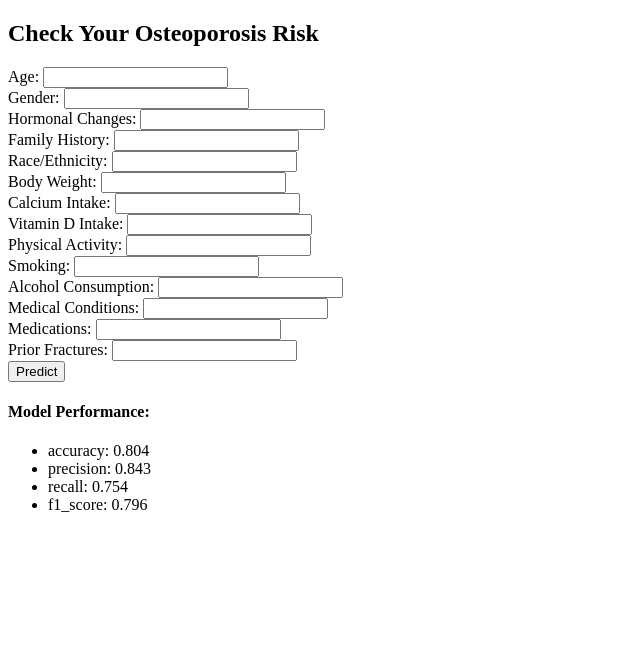
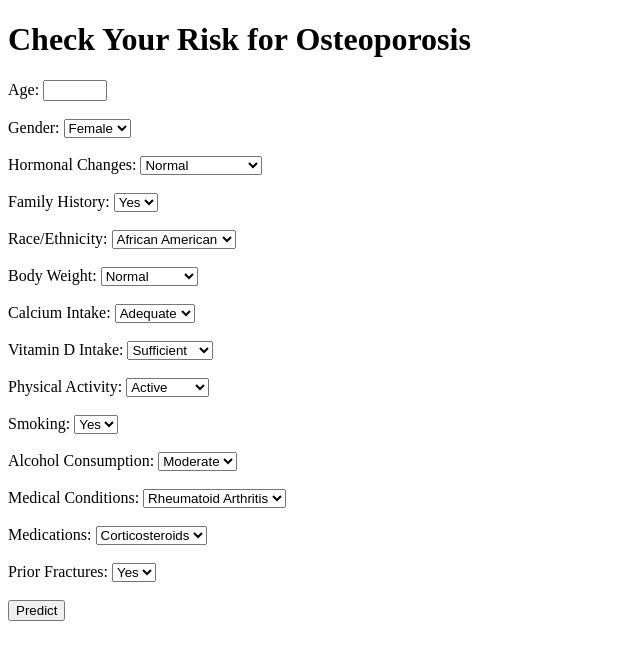
Before and after one commit to AjTayade/OSTEOPOROSIS_WEB_APP, a Flask app: page / in a window 1280 px wide. Shown: the top 660 px of the page, without its empty margins (0-640 px from the left). Run offline with Flask 3, Linux system fonts and the light colour scheme.

Commit message:
Update index.html

```diff
--- a/templates/index.html
+++ b/templates/index.html
@@ -1,28 +1,100 @@
-
 <!DOCTYPE html>
-<html>
+<html lang="en">
 <head>
-    <title>Osteoporosis Predictor</title>
+    <meta charset="UTF-8">
+    <title>Osteoporosis Risk Predictor</title>
 </head>
 <body>
-    <h2>Check Your Osteoporosis Risk</h2>
+    <h1>Check Your Risk for Osteoporosis</h1>
     <form method="POST">
-        {% for f in feature_list %}
-            <label>{{ f }}:</label>
-            <input type="text" name="{{ f }}" required><br>
-        {% endfor %}
+        <label>Age:</label>
+        <input type="number" name="Age" min="18" max="100" required><br><br>
+
+        <label>Gender:</label>
+        <select name="Gender" required>
+            <option value="Female">Female</option>
+            <option value="Male">Male</option>
+        </select><br><br>
+
+        <label>Hormonal Changes:</label>
+        <select name="Hormonal Changes" required>
+            <option value="Normal">Normal</option>
+            <option value="Postmenopausal">Postmenopausal</option>
+        </select><br><br>
+
+        <label>Family History:</label>
+        <select name="Family History" required>
+            <option value="Yes">Yes</option>
+            <option value="No">No</option>
+        </select><br><br>
+
+        <label>Race/Ethnicity:</label>
+        <select name="Race/Ethnicity" required>
+            <option value="African American">African American</option>
+            <option value="Asian">Asian</option>
+            <option value="Caucasian">Caucasian</option>
+        </select><br><br>
+
+        <label>Body Weight:</label>
+        <select name="Body Weight" required>
+            <option value="Normal">Normal</option>
+            <option value="Underweight">Underweight</option>
+        </select><br><br>
+
+        <label>Calcium Intake:</label>
+        <select name="Calcium Intake" required>
+            <option value="Adequate">Adequate</option>
+            <option value="Low">Low</option>
+        </select><br><br>
+
+        <label>Vitamin D Intake:</label>
+        <select name="Vitamin D Intake" required>
+            <option value="Sufficient">Sufficient</option>
+            <option value="Insufficient">Insufficient</option>
+        </select><br><br>
+
+        <label>Physical Activity:</label>
+        <select name="Physical Activity" required>
+            <option value="Active">Active</option>
+            <option value="Sedentary">Sedentary</option>
+        </select><br><br>
+
+        <label>Smoking:</label>
+        <select name="Smoking" required>
+            <option value="Yes">Yes</option>
+            <option value="No">No</option>
+        </select><br><br>
+
+        <label>Alcohol Consumption:</label>
+        <select name="Alcohol Consumption" required>
+            <option value="Moderate">Moderate</option>
+            <option value="None">None</option>
+        </select><br><br>
+
+        <label>Medical Conditions:</label>
+        <select name="Medical Conditions" required>
+            <option value="Rheumatoid Arthritis">Rheumatoid Arthritis</option>
+            <option value="Hyperthyroidism">Hyperthyroidism</option>
+            <option value="None">None</option>
+        </select><br><br>
+
+        <label>Medications:</label>
+        <select name="Medications" required>
+            <option value="Corticosteroids">Corticosteroids</option>
+            <option value="None">None</option>
+        </select><br><br>
+
+        <label>Prior Fractures:</label>
+        <select name="Prior Fractures" required>
+            <option value="Yes">Yes</option>
+            <option value="No">No</option>
+        </select><br><br>
+
         <button type="submit">Predict</button>
     </form>
 
     {% if prediction %}
-        <h3>Prediction: {{ prediction }}</h3>
+        <h2>{{ prediction }}</h2>
     {% endif %}
-
-    <h4>Model Performance:</h4>
-    <ul>
-        {% for key, value in metrics.items() %}
-            <li>{{ key }}: {{ value }}</li>
-        {% endfor %}
-    </ul>
 </body>
 </html>
```
